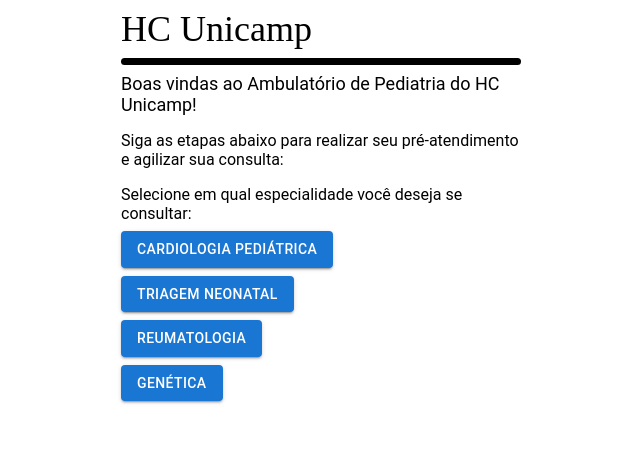
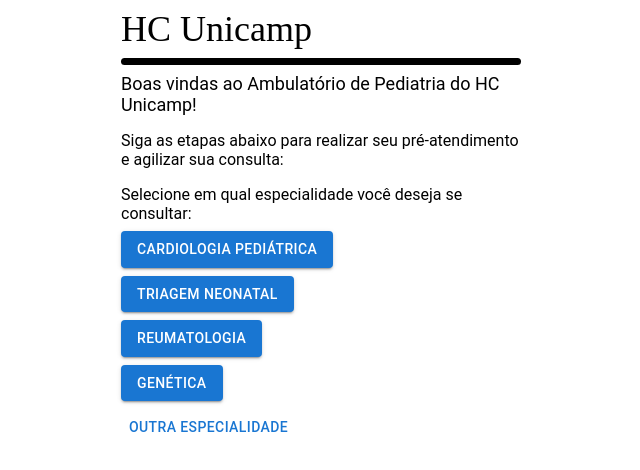
Before and after one commit to BrunoDeMarco/mc855-g6, a React (Create React App) app in the folder application/: page /not-scheduled-expertise-selection in a window 1280 px wide. Shown: the top 470 px of the page, without its empty margins (319-959 px from the left). Built offline with nearby package versions, Linux system fonts and the light colour scheme.

Commit message:
Adicionado um link faltando

```diff
--- a/application/src/NotScheduledExpertiseSelection/NotScheduledExpertiseSelection.tsx
+++ b/application/src/NotScheduledExpertiseSelection/NotScheduledExpertiseSelection.tsx
@@ -26,6 +26,9 @@
         <Link to={"/first-time-info"}>
           <Button variant={"contained"}>Genética</Button>
         </Link>
+        <Link to={"/other-expertise-info"}>
+          <Button>Outra Especialidade</Button>
+        </Link>
       </Box>
     </BaseLayout>
   );
```
